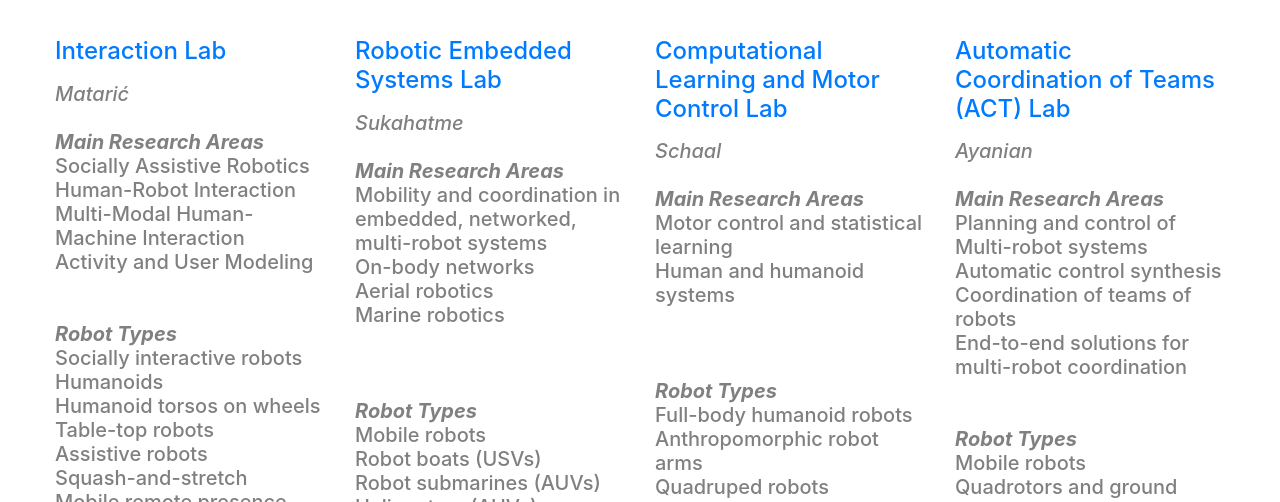
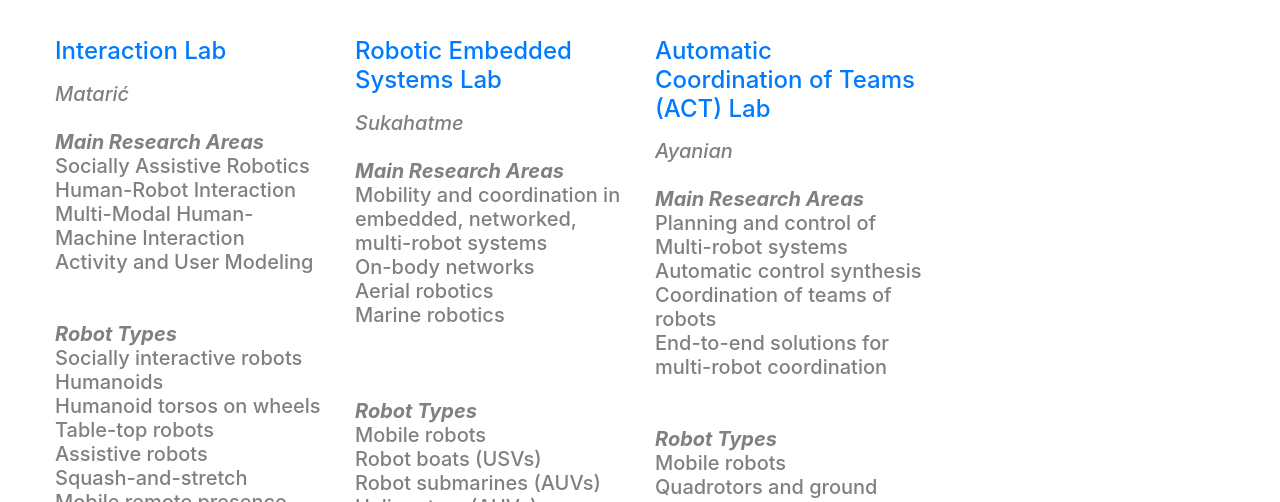
Before and after one commit to interactionlabtest/interactionlabtest.github.io, a plain HTML site: page research.html in a window 1280 px wide. Shown: the part 298-800 px from the top of the page. Drawn offline with nearby package versions, Linux system fonts and the light colour scheme.

Commit message:
Table layout

```diff
--- a/research.html
+++ b/research.html
@@ -66,21 +66,7 @@
 					Embedded systems (including cellphones)
 					</h5>
 				</div>
-				<div class="col-sm-3">
-					<h4><p><a href="http://www-clmc.usc.edu/">Computational Learning and Motor Control Lab</a></p></h4>
-					<h5><i>Schaal<br><br>
-					<b>Main Research Areas</b></i><br>
-					Motor control and statistical learning<br>
-					Human and humanoid systems<br>
-					<br><br><br>
-					<b><i>Robot Types</i></b><br>
-					Full-body humanoid robots<br>
-					Anthropomorphic robot arms<br>
-					Quadruped robots<br>
-					Haptic robot<br>
-					Robot heads
-					</h5>
-				</div>
+
 				<div class="col-sm-3">
 					<h4><p><a href="http://act.usc.edu/">Automatic Coordination of Teams (ACT) Lab</a></p></h4>
 					<h5><i>Ayanian<br><br>
```
Also changed, not shown: people.html (+2 -8 lines).
